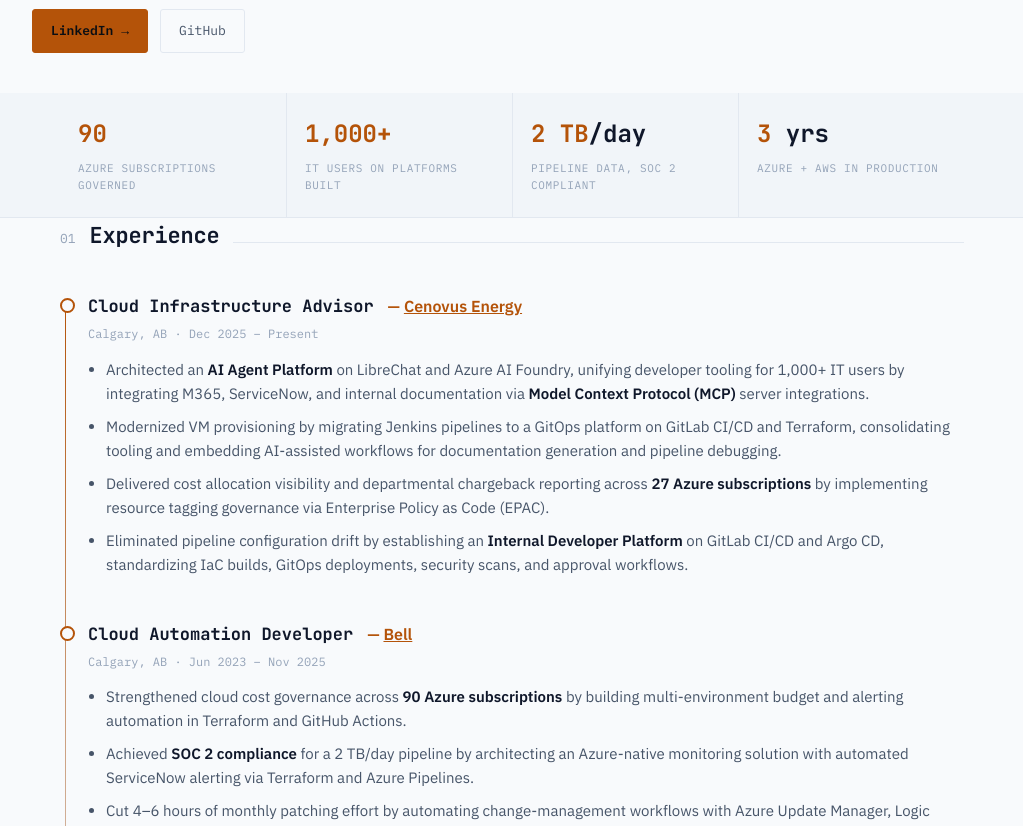
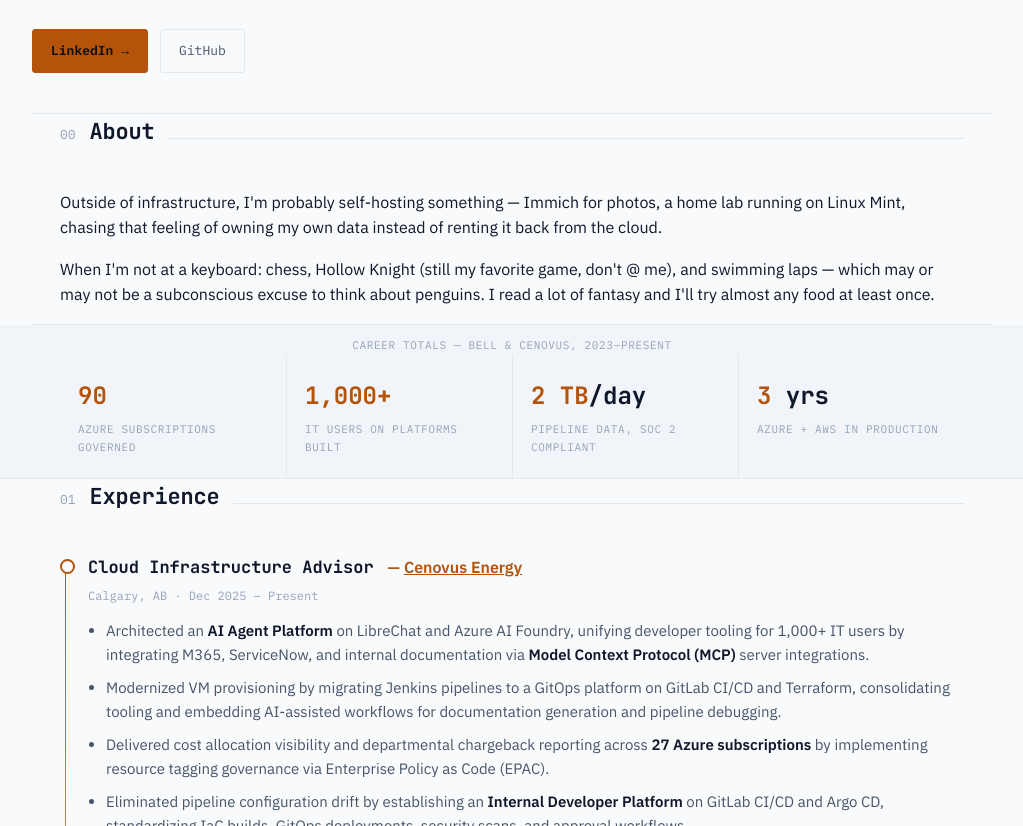
Before and after one commit to ejohnguia/ejohnguia.github.io, a plain HTML site: page index.html in a window 1280 px wide. Shown: the part 613-1439 px from the top of the page, without its empty margins (128-1151 px from the left). Drawn offline with Linux system fonts and the light colour scheme.

Commit message:
Add About section, metrics caption, remove inline border styles

```diff
--- a/index.html
+++ b/index.html
@@ -170,6 +170,7 @@
     </button>
     <nav id="nav-links" class="nav-links" aria-label="Main navigation">
       <ul>
+        <li><a href="#about">about</a></li>
         <li><a href="#experience">experience</a></li>
         <li><a href="#skills">skills</a></li>
         <li><a href="#certifications">certs</a></li>
@@ -180,7 +181,7 @@
 </header>
 
 <main id="main">
-  <section class="hero wrap" style="border-bottom:none;">
+  <section class="hero wrap no-border">
     <div class="status-line"><span class="dot" aria-hidden="true"></span> OPEN TO CLOUD / PLATFORM / DEVOPS ROLES</div>
     <h1>Ezra John Guia<br><span class="role">Cloud Infrastructure & Platform Engineer</span></h1>
     <p class="lede">
@@ -195,7 +196,26 @@
     </div>
   </section>
 
+  <section class="wrap" id="about">
+    <div class="section-head">
+      <span class="section-num">00</span>
+      <h2>About</h2>
+    </div>
+    <p class="lede">
+      Outside of infrastructure, I'm probably self-hosting something — Immich for
+      photos, a home lab running on Linux Mint, chasing that feeling of owning my
+      own data instead of renting it back from the cloud.
+    </p>
+    <p class="lede">
+      When I'm not at a keyboard: chess, Hollow Knight (still my favorite game,
+      don't @ me), and swimming laps — which may or may not be a subconscious
+      excuse to think about penguins. I read a lot of fantasy and I'll try
+      almost any food at least once.
+    </p>
+  </section>
+
   <div class="metrics" aria-label="Key metrics">
+    <div class="metrics-caption">Career totals — Bell & Cenovus, 2023–present</div>
     <div class="metrics-inner">
       <div class="metric">
         <div class="metric-value"><span>90</span></div>
@@ -354,7 +374,7 @@
     </div>
   </section>
 
-  <section class="wrap" id="education" style="border-bottom:none;">
+  <section class="wrap no-border" id="education">
     <div class="section-head">
       <span class="section-num">04</span>
       <h2>Education</h2>
--- a/style.css
+++ b/style.css
@@ -79,6 +79,9 @@
   outline:2px solid var(--amber);
   outline-offset:2px;
 }
+
+/* ---------- utilities ---------- */
+.no-border{border-bottom:none;}
 
 .wrap{
   max-width:960px;
@@ -357,6 +360,16 @@
   .metric:first-child{border-top:none;}
 }
 
+.metrics-caption{
+  font-family:var(--data-mono);
+  font-size:11px;
+  letter-spacing:0.06em;
+  text-transform:uppercase;
+  color:var(--text-faint);
+  text-align:center;
+  padding:12px 28px 0;
+}
+
 /* ---------- section shell ---------- */
 section{
   position:relative;
@@ -623,6 +636,7 @@
   .hero .role{color:#b45309 !important;}
   .hero p.lede{color:#333 !important; font-size:11pt; max-width:none;}
   .hero p.lede strong{color:#000 !important;}
+  #about .lede{color:#333 !important; font-size:11pt; max-width:none;}
   .pipeline::before{background:#b45309 !important;}
   .job::before{border-color:#b45309 !important; background:#fff !important;}
   .job-title{color:#000 !important;}
```
